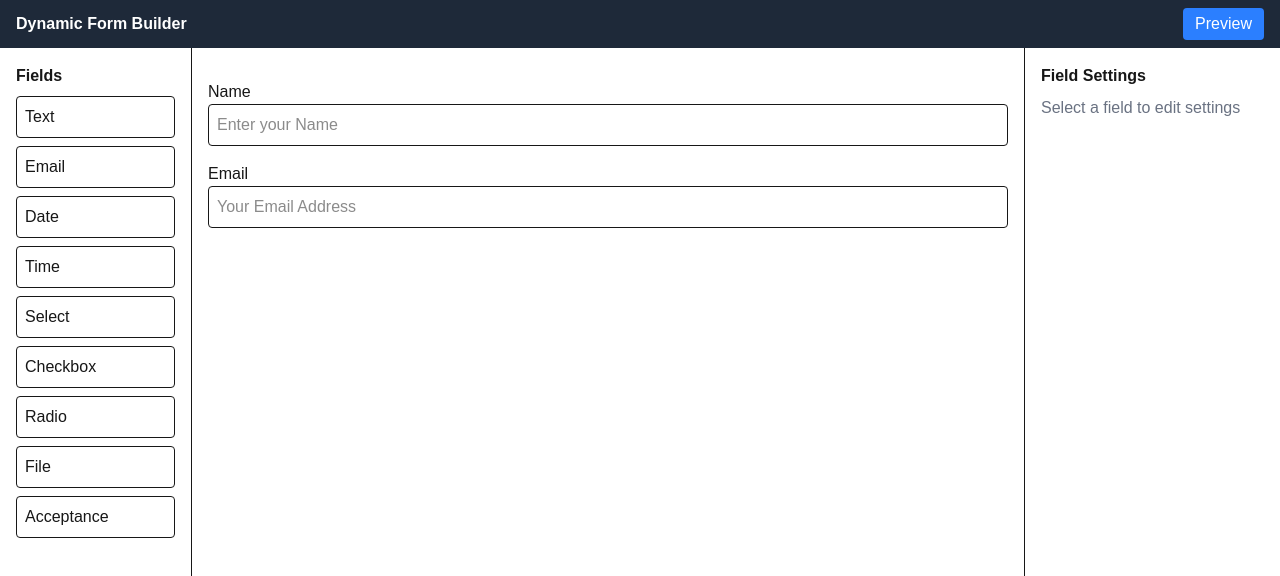
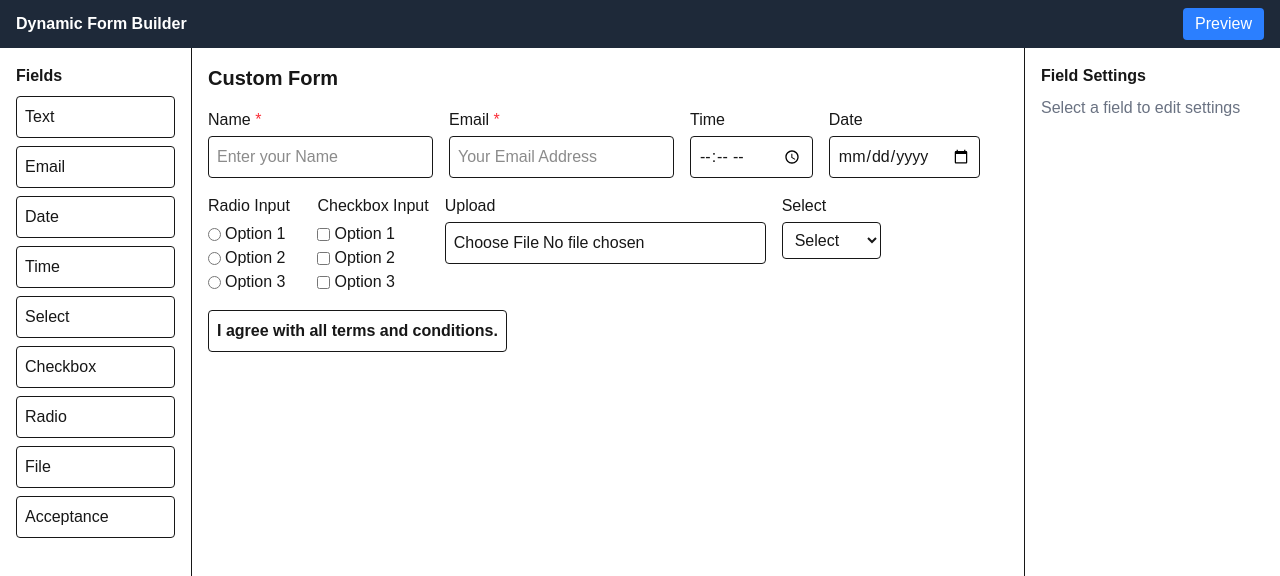
Before and after one commit to AyshaUrmi0/dynamic_form_builder, a Next.js app: page / in a window 1280 px wide. Shown: the top 576 px of the page. Built offline with nearby package versions, Linux system fonts and the light colour scheme.

Commit message:
refactor: update FormCanvas and formSchema to support additional field types and properties

```diff
--- a/component/FormCanvas.tsx
+++ b/component/FormCanvas.tsx
@@ -1,43 +1,120 @@
 interface Field {
   id: string
-  label: string
+  label?: string
+  name?: string
   type: string
   placeholder?: string
+  required?: boolean
+  options?: string[]
+  content?: string
+  columnWidth?: string
 }
 
 interface FormData {
-  title: string
+  id: string
+  version: string
+  name: string
+  toEmail?: string
+  subject?: string
+  successMessage?: string
   fields: Field[]
 }
 
 export default function FormCanvas({ formData }: { formData: FormData }) {
   return (
-    <div className="flex-1 p-4  ">
-      <h2 className="text-xl font-bold mb-4">{formData.title}</h2>
+    <div className="flex-1 p-4 ">
+      <h2 className="text-xl font-bold mb-4">{formData.name}</h2>
 
-      <form className="space-y-4">
-        {formData.fields.map((field) => (
-          <div key={field.id} className="flex flex-col">
-            <label htmlFor={field.id} className="font-medium">
-              {field.label}
+      <form className="flex flex-wrap gap-4">
+        {formData.fields.map((field) => {
+          const widthClass = field.columnWidth ? `w-[${field.columnWidth}]` : "w-full"
+
+          return (
+            <div key={field.id} className={`${widthClass} flex flex-col`}>
+              {field.label && (
+                <label htmlFor={field.id} className="font-medium mb-1">
+                  {field.label} {field.required && <span className="text-red-500">*</span>}
                 </label>
+              )}
 
-            {field.type === "textarea" ? (
-              <textarea
-                id={field.id}
-                placeholder={field.placeholder}
-                className="border rounded p-2"
-              />
-            ) : (
+              {/* Text, Email, Date, Time, File */}
+              {["text", "email", "date", "time", "file"].includes(field.type) && (
                 <input
                   id={field.id}
+                  name={field.name}
                   type={field.type}
                   placeholder={field.placeholder}
-                className="border rounded p-2"
+                  required={field.required}
+                  className="border rounded p-2 w-full"
                 />
               )}
+
+              {/* Select */}
+              {field.type === "select" && (
+                <select
+                  id={field.id}
+                  name={field.name}
+                  required={field.required}
+                  className="border rounded p-2 w-full"
+                  defaultValue=""
+                >
+                  <option value="" disabled>
+                    {field.placeholder || "Select an option"}
+                  </option>
+                  {field.options?.map((opt, idx) => {
+                    const [label, value] = opt.split("=")
+                    return (
+                      <option key={idx} value={value?.trim()}>
+                        {label.trim()}
+                      </option>
+                    )
+                  })}
+                </select>
+              )}
+
+              {/* Radio */}
+              {field.type === "radio" &&
+                field.options?.map((opt, idx) => {
+                  const [label, value] = opt.split("=")
+                  return (
+                    <label key={idx} className="inline-flex items-center mr-4">
+                      <input
+                        type="radio"
+                        name={field.name}
+                        value={value?.trim()}
+                        className="mr-1"
+                        required={field.required}
+                      />
+                      {label.trim()}
+                    </label>
+                  )
+                })}
+
+              {/* Checkbox */}
+              {field.type === "checkbox" &&
+                field.options?.map((opt, idx) => {
+                  const [label, value] = opt.split("=")
+                  return (
+                    <label key={idx} className="inline-flex items-center mr-4">
+                      <input
+                        type="checkbox"
+                        name={field.name}
+                        value={value?.trim()}
+                        className="mr-1"
+                        required={field.required}
+                      />
+                      {label.trim()}
+                    </label>
+                  )
+                })}
+
+              {/* Acceptance / Content */}
+              {field.type === "acceptance" && (
+                <div className="border rounded p-2" dangerouslySetInnerHTML={{ __html: field.content || "" }} />
+              )}
             </div>
-        ))}
+          )
+        })}
       </form>
     </div>
   )
--- a/data/formSchema.json
+++ b/data/formSchema.json
@@ -1,4 +1,3 @@
-
 {
     "id": "777w5d35",
     "version": "1.0.0",
@@ -24,6 +23,72 @@
             "name": "email",
             "required": true,
             "columnWidth": "50%"
+        },
+        {
+            "id": "0l3jl63i",
+            "type": "time",
+            "label": "Time",
+            "columnWidth": "50%",
+            "name": "time",
+            "required": false
+        },
+        {
+            "id": "4964r7li",
+            "type": "date",
+            "label": "Date",
+            "columnWidth": "50%",
+            "name": "date",
+            "required": false
+        },
+        {
+            "id": "3vlb0g2e",
+            "type": "radio",
+            "label": "Radio Input",
+            "options": [
+                "Option 1=option1",
+                "Option 2=option2",
+                "Option 3=option3"
+            ],
+            "columnWidth": "50%",
+            "name": "Radio Input",
+            "required": false
+        },
+        {
+            "id": "n2t18jme",
+            "type": "checkbox",
+            "label": "Checkbox Input",
+            "options": [
+                "Option 1=option1",
+                "Option 2=option2",
+                "Option 3=option3"
+            ],
+            "inlineStyle": "bellow",
+            "columnWidth": "50%",
+            "name": "Checkbox Input",
+            "required": false
+        },
+        {
+            "id": "6x0gza3h",
+            "type": "file",
+            "label": "Upload",
+            "name": "Upload",
+            "columnWidth": "33%"
+        },
+        {
+            "id": "7azo7fj6",
+            "type": "select",
+            "label": "Select",
+            "name": "Select",
+            "placeholder": "Select",
+            "options": ["Option 1=option-1", "Option 2 =option-2"],
+            "columnWidth": "66%"
+        },
+        {
+            "id": "b5dbentx",
+            "type": "acceptance",
+            "content": "<p><strong>I agree with all terms and conditions.</strong></p>\n",
+            "required": true,
+            "columnWidth": "100%"
         }
     ]
 }
```
Lines whose indentation alone changed are shown as unchanged.
